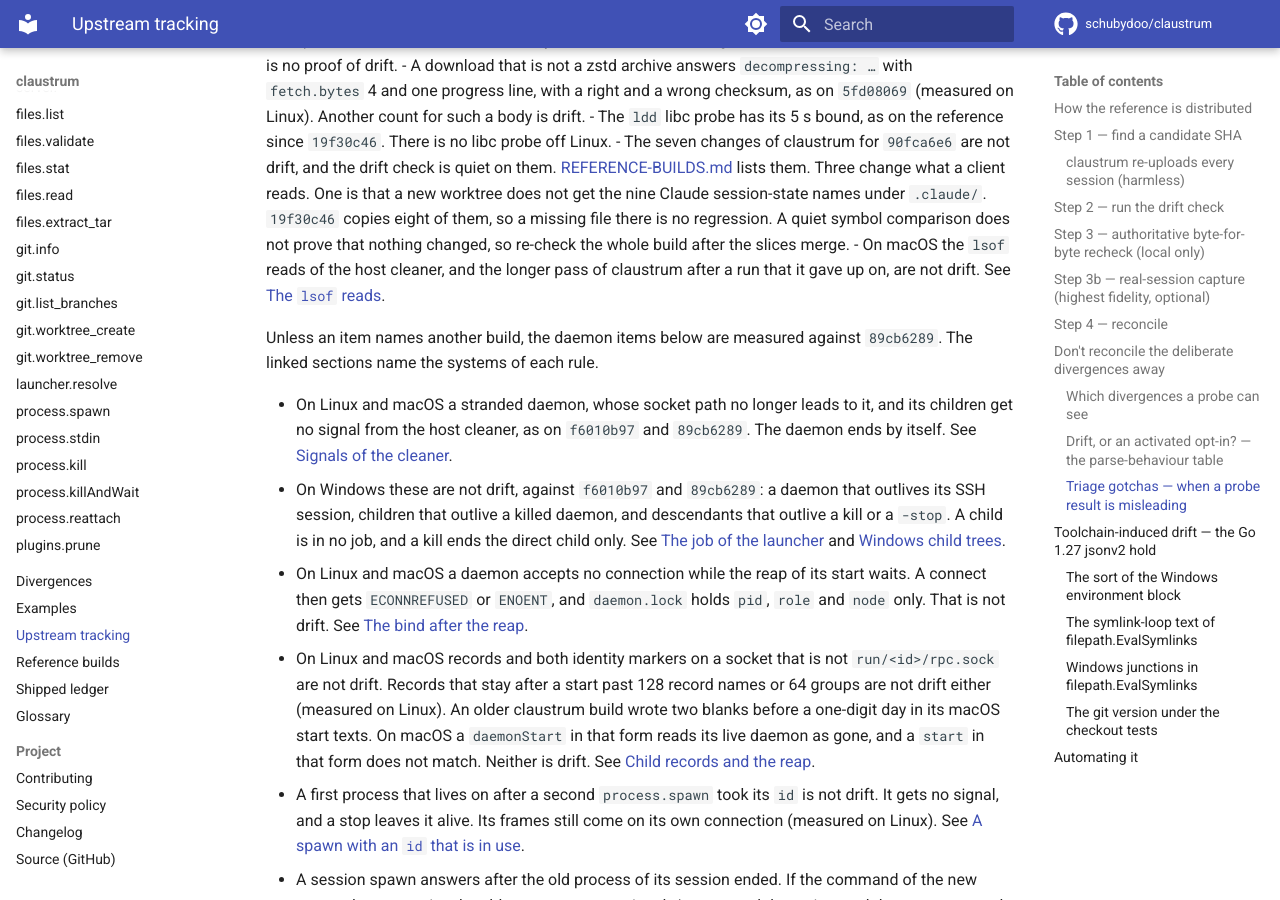
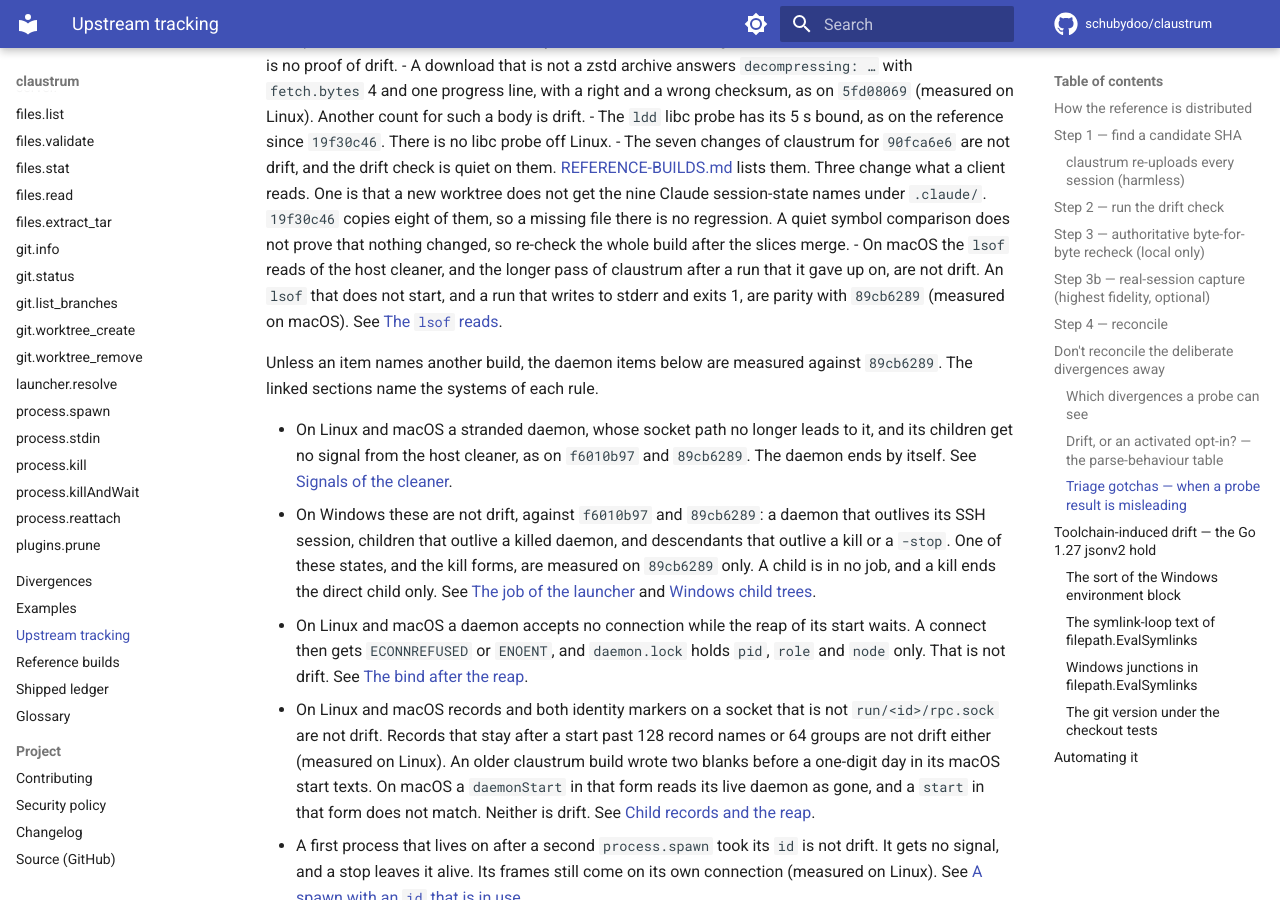
Before and after one commit to schubydoo/claustrum, an MkDocs documentation site: the page built from docs/UPSTREAM-TRACKING.md, in a window 1280 px wide and 900 px high, scrolled down 9816 px. Built offline with MkDocs 1.6.1 and Material for MkDocs 9.7.7, drawn with Linux system fonts in a browser that asks for light colours; comment, search, counter and statistics services are not loaded; some of the changed text lies outside the part shown.

Commit message:
docs: keep the Linux scope of the unlink item and the 89cb6289 verdicts of the lsof and Windows items
Co-Authored-By: Claude Opus 5.5 <noreply@anthropic.com>

```diff
--- a/docs/UPSTREAM-TRACKING.md
+++ b/docs/UPSTREAM-TRACKING.md
@@ -458,8 +458,9 @@ the linked pages. The history of each build is in
   a missing file there is no regression. A quiet symbol comparison does not prove
   that nothing changed, so re-check the whole build after the slices merge.
 - On macOS the `lsof` reads of the host cleaner, and the longer pass of claustrum
-  after a run that it gave up on, are not drift. See
-  [The `lsof` reads](PROTOCOL.md#the-lsof-reads-macos).
+  after a run that it gave up on, are not drift. An `lsof` that does not start,
+  and a run that writes to stderr and exits 1, are parity with `89cb6289`
+  (measured on macOS). See [The `lsof` reads](PROTOCOL.md#the-lsof-reads-macos).
 
 Unless an item names another build, the daemon items below are measured against
 `89cb6289`. The linked sections name the systems of each rule.
@@ -471,7 +472,8 @@ Unless an item names another build, the daemon items below are measured against
   [Signals of the cleaner](PROTOCOL.md#signals-of-the-cleaner).
 - On Windows these are not drift, against `f6010b97` and `89cb6289`: a daemon that outlives
   its SSH session, children that outlive a killed daemon, and descendants that
-  outlive a kill or a `-stop`. A child is in no job, and a kill ends the direct
+  outlive a kill or a `-stop`. One of these states, and the kill forms, are
+  measured on `89cb6289` only. A child is in no job, and a kill ends the direct
   child only. See [The job of the launcher](PROTOCOL.md#the-job-of-the-launcher-windows)
   and [Windows child trees](protocol/process-kill.md#windows-child-trees).
 - On Linux and macOS a daemon accepts no connection while the reap of its start
```
Also changed, not shown: other parts of docs/UPSTREAM-TRACKING.md (+5 -5 lines).
